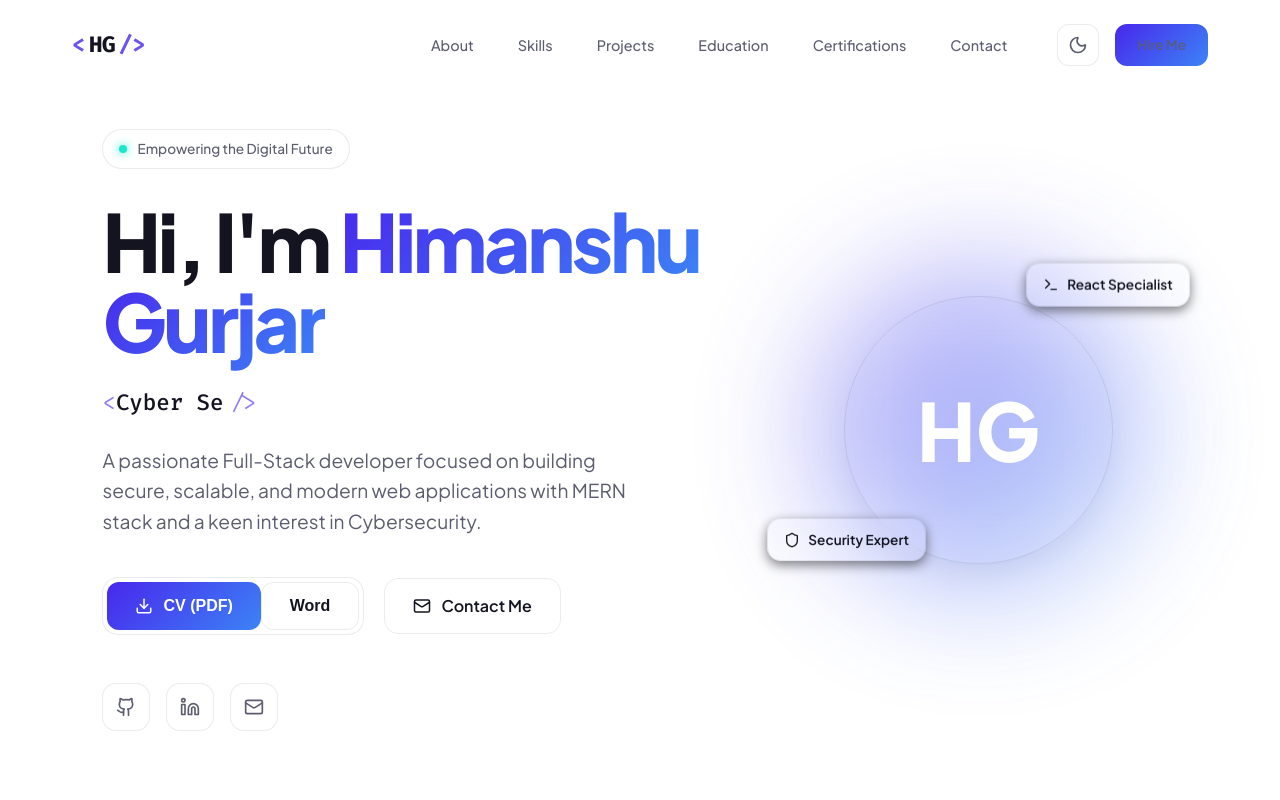
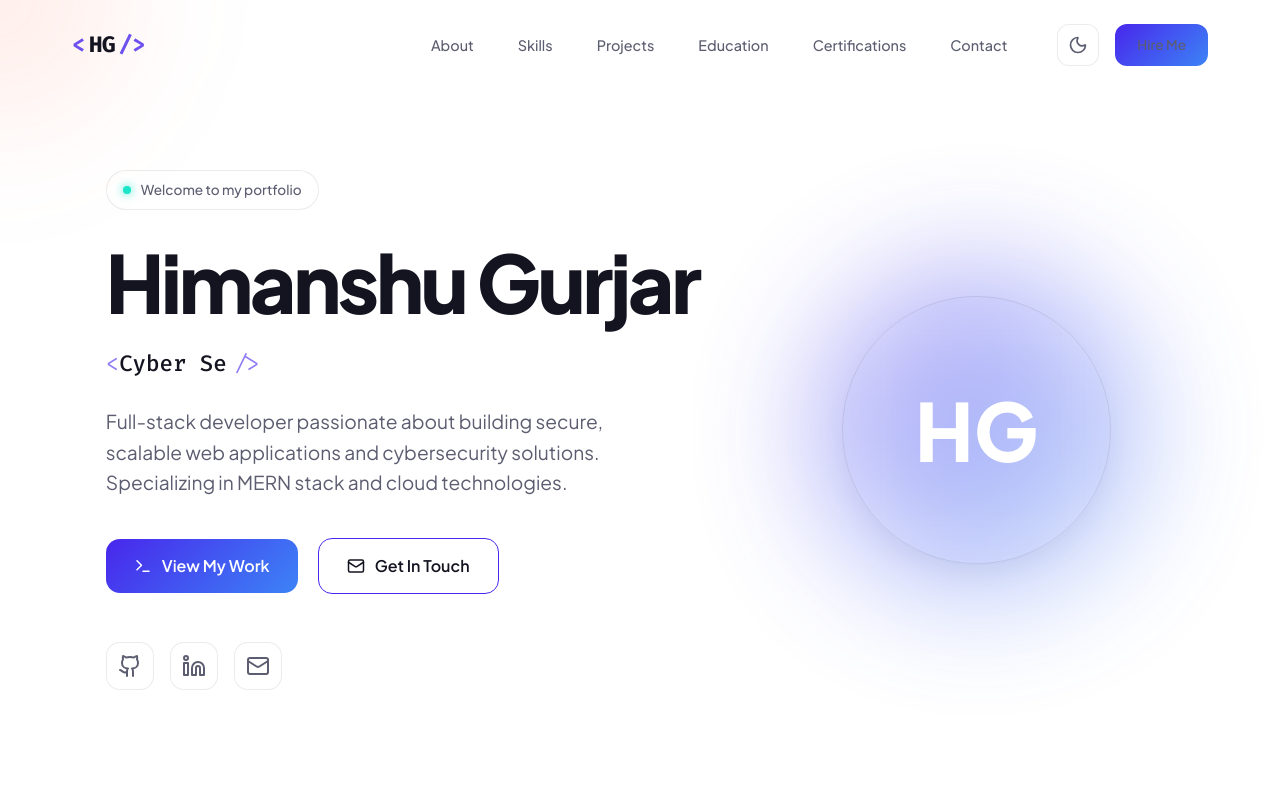
Before and after one commit to himanshu-a11y/Portfolio, a React (Vite) app in the folder frontend/: page / in a window 1280 px wide. Shown: the top 800 px of the page. Built offline with nearby package versions, Linux system fonts and the light colour scheme.

Commit message:
Updated code

```diff
--- a/frontend/src/components/Hero.css
+++ b/frontend/src/components/Hero.css
@@ -165,6 +165,37 @@
   transform: translateY(-4px);
 }
 
+.hero-email {
+  display: flex;
+  align-items: center;
+  gap: 12px;
+  margin-top: 32px;
+  padding: 12px 20px;
+  background: hsla(255, 255%, 255%, 0.03);
+  border: 1px solid var(--border);
+  border-radius: 12px;
+  color: hsl(var(--text-secondary));
+  transition: var(--transition);
+  width: fit-content;
+}
+
+.hero-email:hover {
+  background: hsla(var(--accent-primary), 0.1);
+  border-color: hsla(var(--accent-primary), 0.4);
+  color: hsl(var(--text-primary));
+}
+
+.hero-email a {
+  text-decoration: none;
+  color: inherit;
+  font-weight: 500;
+  transition: color 0.3s ease;
+}
+
+.hero-email a:hover {
+  color: hsl(var(--accent-primary));
+}
+
 /* Visual Section */
 .hero-visual {
   position: relative;
--- a/frontend/src/components/Hero.jsx
+++ b/frontend/src/components/Hero.jsx
@@ -11,6 +11,16 @@ export default function Hero() {
   const [displayText, setDisplayText] = useState('')
   const [isDeleting, setIsDeleting] = useState(false)
   const [typingSpeed, setTypingSpeed] = useState(150)
+  const [mousePosition, setMousePosition] = useState({ x: 0, y: 0 })
+
+  useEffect(() => {
+    const handleMouseMove = (e) => {
+      setMousePosition({ x: e.clientX, y: e.clientY })
+    }
+
+    window.addEventListener('mousemove', handleMouseMove)
+    return () => window.removeEventListener('mousemove', handleMouseMove)
+  }, [])
 
   useEffect(() => {
     const handleType = () => {
@@ -35,107 +45,71 @@ export default function Hero() {
     return () => clearTimeout(timer)
   }, [displayText, isDeleting, roleIndex, typingSpeed])
 
-  const containerVariants = {
-    hidden: { opacity: 0 },
-    visible: {
-      opacity: 1,
-      transition: {
-        staggerChildren: 0.1,
-        delayChildren: 0.3
-      }
-    }
-  }
+  return (
+    <section className="hero">
+      {/* Cursor-following glow */}
+      <motion.div
+        className="cursor-glow"
+        animate={{
+          x: mousePosition.x,
+          y: mousePosition.y
+        }}
+        transition={{ type: 'spring', damping: 10, mass: 0.1 }}
+      />
 
-  const itemVariants = {
-    hidden: { opacity: 0, y: 20 },
-    visible: { opacity: 1, y: 0, transition: { duration: 0.5, ease: 'easeOut' } }
-  }
-
-  const handleDownload = (format) => {
-    window.location.href = `/api/download/cv/${format}`
-  }
-
-  return (
-    <section id="hero" className="hero">
-      {/* Background Elements */}
-      <div className="hero-visual-bg">
-        <div className="orb-1" />
-        <div className="orb-2" />
-        <div className="hero-grid" />
-      </div>
-
-      <div className="container hero-container">
-        <motion.div
-          className="hero-content"
-          variants={containerVariants}
-          initial="hidden"
-          animate="visible"
-        >
-          <motion.div className="hero-badge" variants={itemVariants}>
-            <span className="badge-dot" />
-            Empowering the Digital Future
-          </motion.div>
-
-          <motion.h1 className="hero-name" variants={itemVariants}>
-            Hi, I&apos;m <span className="gradient-text">Himanshu</span>
-            <br />
-            <span className="gradient-text">Gurjar</span>
-          </motion.h1>
-
-          <motion.div className="hero-role" variants={itemVariants}>
-            <span className="role-prefix">{'< '}</span>
-            <span className="typed-text">{displayText}</span>
-            <span className="cursor" />
-            <span className="role-suffix">{' />'}</span>
-          </motion.div>
-
-          <motion.p className="hero-desc" variants={itemVariants}>
-            A passionate Full-Stack developer focused on building secure, scalable, and modern web applications with MERN stack and a keen interest in Cybersecurity.
-          </motion.p>
-
-          <motion.div className="hero-actions" variants={itemVariants}>
-            <div className="download-group">
-              <button onClick={() => handleDownload('pdf')} className="btn btn-primary" aria-label="Download CV as PDF">
-                <Download size={18} /> CV (PDF)
-              </button>
-              <button onClick={() => handleDownload('docx')} className="btn btn-outline" aria-label="Download CV as DOCX">
-                Word
-              </button>
-            </div>
-            <a href="#contact" className="btn btn-outline">
-              <Mail size={18} /> Contact Me
-            </a>
-          </motion.div>
-
-          <motion.div className="hero-socials" variants={itemVariants}>
-            <a href="https://github.com/himanshu-a11y" target="_blank" rel="noreferrer" className="social-link" aria-label="GitHub"><Github size={20} /></a>
-            <a href="https://www.linkedin.com/in/himanshu-gurjar-02ab172aa/" target="_blank" rel="noreferrer" className="social-link" aria-label="LinkedIn"><Linkedin size={20} /></a>
-            <a href="mailto:harsanahimanshu21@gmail.com" className="social-link" aria-label="Email"><Mail size={20} /></a>
-          </motion.div>
-        </motion.div>
-
-        <motion.div
-          className="hero-visual"
-          initial={{ opacity: 0, scale: 0.8 }}
-          animate={{ opacity: 1, scale: 1 }}
-          transition={{ duration: 1, delay: 0.5 }}
-        >
-          <div className="avatar-container">
-            <div className="avatar-ring" />
-            <div className="avatar-glow" />
-            <div className="avatar-main">
-              <span>HG</span>
+      <div className="container">
+        <div className="hero-container">
+          <div className="hero-content">
+            <div className="hero-badge">
+              <div className="badge-dot"></div>
+              <span>Welcome to my portfolio</span>
             </div>
 
-            {/* Tech Badges */}
-            <div className="floating-badge badge-react">
-              <Terminal size={16} /> React Specialist
+            <h1 className="hero-name">Himanshu Gurjar</h1>
+
+            <div className="hero-role">
+              <span className="role-prefix">&lt;</span>
+              <span className="typed-text">{displayText}</span>
+              <span className="cursor">|</span>
+              <span className="role-suffix">/&gt;</span>
             </div>
-            <div className="floating-badge badge-node">
-              <Shield size={16} /> Security Expert
+
+            <p className="hero-desc">
+              Full-stack developer passionate about building secure, scalable web applications and cybersecurity solutions. Specializing in MERN stack and cloud technologies.
+            </p>
+
+            <div className="hero-actions">
+              <a href="#projects" className="btn btn-primary">
+                <Terminal size={18} />
+                View My Work
+              </a>
+              <a href="#contact" className="btn btn-secondary">
+                <Mail size={18} />
+                Get In Touch
+              </a>
+            </div>
+
+            <div className="hero-socials">
+              <a href="https://github.com" className="social-link" title="GitHub">
+                <Github size={24} />
+              </a>
+              <a href="https://linkedin.com" className="social-link" title="LinkedIn">
+                <Linkedin size={24} />
+              </a>
+              <a href="mailto:harsanahimanshu21@gmail.com" className="social-link" title="Email">
+                <Mail size={24} />
+              </a>
             </div>
           </div>
-        </motion.div>
+
+          <div className="hero-visual">
+            <div className="avatar-container">
+              <div className="avatar-ring"></div>
+              <div className="avatar-glow"></div>
+              <div className="avatar-main">HG</div>
+            </div>
+          </div>
+        </div>
       </div>
     </section>
   )
--- a/frontend/src/index.css
+++ b/frontend/src/index.css
@@ -177,6 +177,20 @@ section {
   transform: translateY(-2px);
 }
 
+.btn-secondary {
+  background: transparent;
+  color: hsl(var(--text-primary));
+  border: 1px solid hsl(var(--accent-primary));
+  border-radius: 14px;
+  backdrop-filter: blur(8px);
+}
+.btn-secondary:hover {
+  background: hsla(var(--accent-primary), 0.1);
+  border-color: hsl(var(--accent-primary));
+  transform: translateY(-3px);
+  box-shadow: 0 10px 30px -10px hsla(var(--accent-primary), 0.4);
+}
+
 /* Glass Card */
 .glass-card {
   background: var(--bg-card);
@@ -210,6 +224,26 @@ section {
   pointer-events: none;
 }
 
+/* Cursor-following glow effect */
+.cursor-glow {
+  position: fixed;
+  width: 300px;
+  height: 300px;
+  background: radial-gradient(circle, rgba(255, 102, 68, 0.15), transparent);
+  border-radius: 50%;
+  pointer-events: none;
+  z-index: 1;
+  filter: blur(60px);
+  top: -150px;
+  left: -150px;
+}
+
+@media (max-width: 768px) {
+  .cursor-glow {
+    display: none;
+  }
+}
+
 /* Responsive Overrides */
 @media (max-width: 768px) {
   section { padding: 80px 0; }
```
